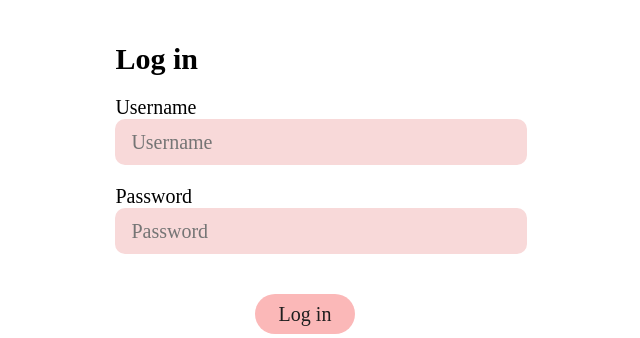
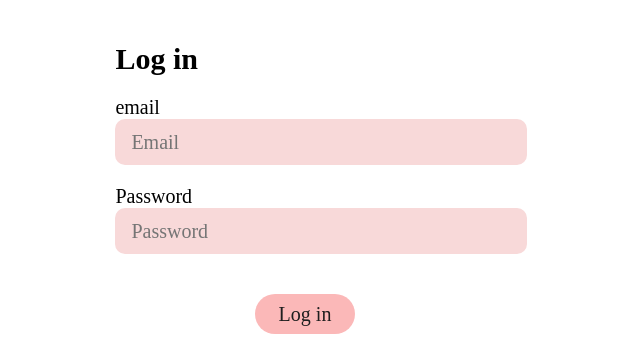
Before and after one commit to cubetastic33/Asim-Flashcards, a Flask app: page /login in a window 1280 px wide. Shown: the part 239-577 px from the top of the page, without its empty margins (335-975 px from the left). Run offline with Flask 2, Linux system fonts and the light colour scheme; some web fonts are replaced.

Commit message:
Use email for login instead of username

```diff
--- a/asim_flashcards/templates/login.html
+++ b/asim_flashcards/templates/login.html
@@ -17,9 +17,9 @@
         <!--Action is not specified yet-->
         <form id="login-form">
             <div class="form-container">
-                <label for="username" class="form-text">Username</label>
+                <label for="email" class="form-text">email</label>
                 <br>
-                <input type="text" name="username" id="username" placeholder="Username" autocomplete="off" required>
+                <input type="text" name="email" id="email" placeholder="Email" autocomplete="off" required>
             </div>
             <div class="form-container">
                 <label for="password" class="form-text">Password</label>
--- a/asim_flashcards/templates/settings.html
+++ b/asim_flashcards/templates/settings.html
@@ -11,8 +11,8 @@
     <div class="settings-container" id="settings-info">
       <div class="name-email-password-container" id="name-email-container">
         <div class="name-email-text-container" id="name-email-text-container" style="display: block;">
-          <p class="name-email-text" id="user-name">UserName</p><!--{{ name }}-->
-          <p class="name-email-text" id="user-email">UserEmail</p><!--{{ email }}-->
+          <p class="name-email-text" id="user-name">{{ name }}</p>
+          <p class="name-email-text" id="user-email">{{ email }}</p>
         </div>
         <!--This is the form for editing user name and email address-->
         <form class="info-form" id="name-email-form" style="display: none;">
--- a/asim_flashcards/views.py
+++ b/asim_flashcards/views.py
@@ -1,84 +1,103 @@
 import json
 from asim_flashcards import app
 from flask import render_template, send_from_directory, send_file, request, redirect, make_response
-from asim_flashcards.db_operations import get_user, login_user, create_user, get_deck, create_deck, get_flashcards_from_deck, add_flashcard_to_deck
+from asim_flashcards.db_operations import get_user, login_user, create_user, get_deck, create_deck, \
+    get_flashcards_from_deck, add_flashcard_to_deck
 
 
 @app.route('/')
 def get_index():
-    username = request.cookies.get('username')
+    email = request.cookies.get('email')
     password_hash = request.cookies.get('password_hash')
-    if get_user(username, password_hash):
-        return render_template('home.html', name='test value')
+    if get_user(email, password_hash):
+        return render_template('home.html')
     return redirect('/login')
+
 
 @app.route('/start')
 def get_start():
-    return render_template('start.html', name='test value')
+    return render_template('start.html')
+
 
 @app.route('/calendar')
 def get_calendar():
-    return render_template('calendar.html', name='test value')
+    return render_template('calendar.html')
+
 
 @app.route('/about')
 def get_about():
-    return render_template('about.html', name='test value')
+    return render_template('about.html')
+
 
 @app.route('/login')
 def get_login():
-    return render_template('login.html', name='test value')
+    return render_template('login.html')
+
 
 @app.route('/signup')
 def get_signup():
-    return render_template('signup.html', name='test value')
+    return render_template('signup.html')
+
 
 @app.route('/study')
 def get_study():
-    return render_template('study.html', name='test value')
+    return render_template('study.html')
+
 
 @app.route('/settings')
 def get_settings():
-    return render_template('settings.html', name='test value')
+    email = request.cookies.get('email')
+    password_hash = request.cookies.get('password_hash')
+    if user := get_user(email, password_hash):
+        return render_template('settings.html', name=user['name'], email=email)
+    return redirect('/login')
+
 
 @app.route('/get_sound')
 def get_sound():
     return send_file('../static/complete.wav', mimetype='audio/wav')
 
+
 @app.route('/styles/<path:path>')
 def send_styles(path):
     return send_from_directory('../static/styles', path)
+
 
 @app.route('/scripts/<path:path>')
 def send_js(path):
     return send_from_directory('../static/scripts', path)
 
+
 @app.route('/images/<path:path>')
 def send_images(path):
     return send_from_directory('../static/images', path)
 
+
 @app.route('/login_user', methods=['POST'])
 def post_login_user():
-    result = login_user(request.form['username'].strip(), request.form['password'].strip())
+    result = login_user(request.form['email'].strip(), request.form['password'].strip())
     if result.startswith('Error'):
         # There was an error logging in
         return json.dumps(result)
     # The user credentials were correct
     resp = make_response(json.dumps('Success'))
-    resp.set_cookie('username', request.form['username'].strip())
+    resp.set_cookie('email', request.form['email'].strip())
     resp.set_cookie('password_hash', result)
     return resp
+
 
 @app.route('/signup_user', methods=['POST'])
 def signup_user():
     if request.form['password'] != request.form['confirm_password']:
         return json.dumps('Error: Passwords should match')
-    result = create_user(request.form['username'].strip(), request.form['password'].strip())
+    result = create_user(request.form['name'].strip(), request.form['email'].strip(),
+                         request.form['password'].strip())
     if result.startswith('Error'):
         # There was an error creating the user
         return json.dumps(result)
     # The user has been created
     resp = make_response(json.dumps('Success'))
-    resp.set_cookie('username', request.form['username'].strip())
+    resp.set_cookie('email', request.form['email'].strip())
     resp.set_cookie('password_hash', result)
     return resp
 
@@ -92,6 +111,7 @@ def post_create_deck():
     resp = make_response(json.dumps('Success'))
     return resp
 
+
 @app.route('/create_flashcard', methods=['POST'])
 def post_create_flashcard():
     deck_name = request.form['name']
@@ -101,6 +121,7 @@ def post_create_flashcard():
     resp = make_response(json.dumps('Success'))
     return resp
 
+
 @app.route('/get_flashcards', methods=['GET'])
 def post_get_flashcards():
     deck_name = request.args.get('name')
```
Also changed, not shown: asim_flashcards/db_operations.py (+10 -9 lines), asim_flashcards/templates/signup.html (+7 -2 lines).
